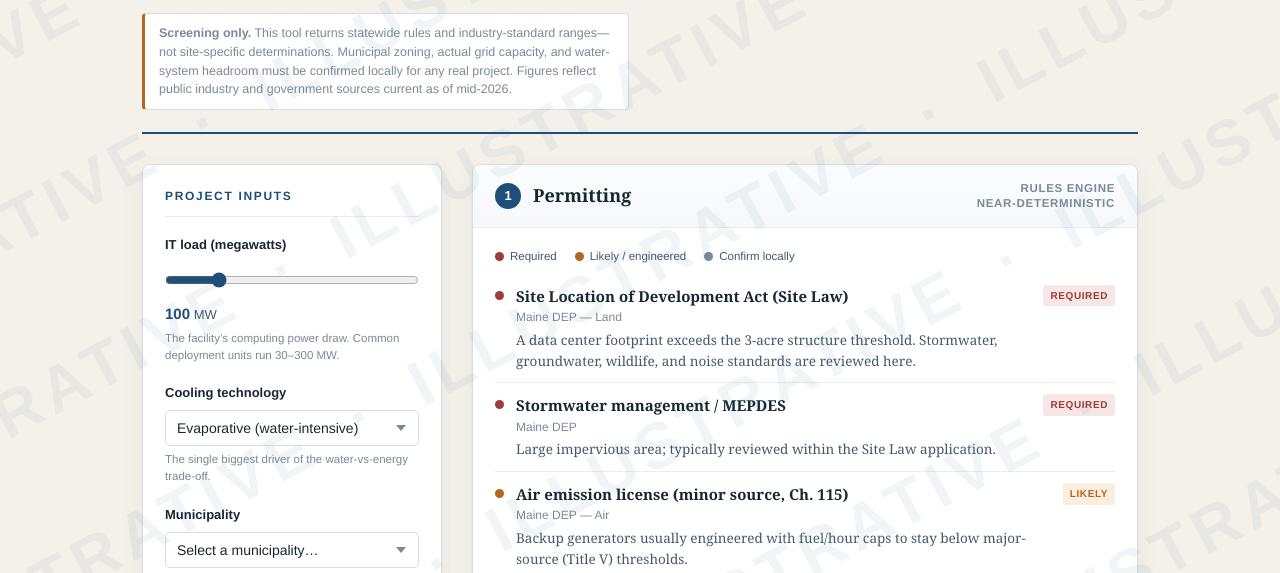
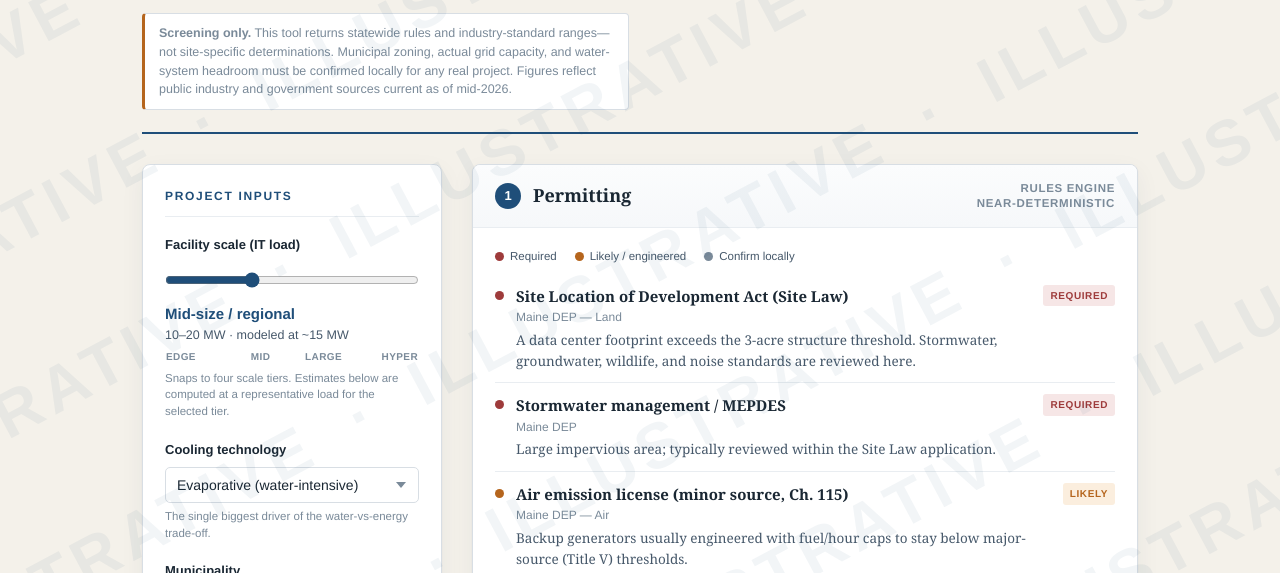
Before and after one commit to dmatz92/data_center_Maine_tool, a plain HTML site: page index.html in a window 1280 px wide. Shown: the part 227-800 px from the top of the page. Drawn offline with Linux system fonts and the light colour scheme.

Commit message:
Update index.html

```diff
--- a/index.html
+++ b/index.html
@@ -100,7 +100,16 @@
     color: var(--ink-soft); margin-top: 7px;
   }
   .mw-display b { color: var(--navy); font-size: 15px; }
+  .mw-display span { font-family:'Helvetica Neue',Arial,sans-serif; font-size: 12.5px; color: var(--ink-soft); }
   input[type=range] { width: 100%; margin-top: 10px; accent-color: var(--navy); }
+  .ticks {
+    display: flex; justify-content: space-between; margin-top: 4px; padding: 0 1px;
+    font-family: 'Helvetica Neue', Arial, sans-serif; font-size: 10px;
+    letter-spacing: .04em; text-transform: uppercase; color: var(--ink-faint); font-weight: 600;
+  }
+  .ticks span { flex: 1; text-align: center; }
+  .ticks span:first-child { text-align: left; }
+  .ticks span:last-child { text-align: right; }
 
   /* Results */
   .results { min-width: 0; }
@@ -262,10 +271,13 @@
     <aside class="panel">
       <h2>Project Inputs</h2>
       <div class="field">
-        <label for="mw">IT load (megawatts)</label>
-        <input type="range" id="mw" min="5" max="500" step="5" value="100">
-        <div class="mw-display"><b id="mwval">100</b> MW</div>
-        <div class="hint">The facility&rsquo;s computing power draw. Common deployment units run 30&ndash;300 MW.</div>
+        <label for="mw">Facility scale (IT load)</label>
+        <input type="range" id="mw" min="0" max="3" step="1" value="1">
+        <div class="mw-display"><b id="mwtier">Mid-size / regional</b><br><span id="mwrange">10&ndash;20 MW</span></div>
+        <div class="ticks" aria-hidden="true">
+          <span>Edge</span><span>Mid</span><span>Large</span><span>Hyper</span>
+        </div>
+        <div class="hint">Snaps to four scale tiers. Estimates below are computed at a representative load for the selected tier.</div>
       </div>
       <div class="field">
         <label for="cooling">Cooling technology</label>
@@ -431,6 +443,13 @@
   });
 
   // ---- assumptions ----
+  // Scale tiers: slider index -> representative MW + metadata
+  var TIERS = [
+    { key:"edge",  name:"Edge / small enterprise", range:"1\u20139 MW",    mw:5,   lo:1,   hi:9   },
+    { key:"mid",   name:"Mid-size / regional",      range:"10\u201320 MW",  mw:15,  lo:10,  hi:20  },
+    { key:"large", name:"Large",                    range:"21\u2013100 MW", mw:60,  lo:21,  hi:100 },
+    { key:"hyper", name:"Hyperscaler",              range:"100+ MW",        mw:250, lo:100, hi:400 }
+  ];
   var WUE = { evap:[1.8,1.9], closed:[0.2,0.5], air:[0.0,0.2] };       // L/kWh
   var PUE = { evap:[1.12,1.30], closed:[1.10,1.25], air:[1.20,1.45] }; // facility multiplier
   var COOL_LABEL = { evap:"evaporative", closed:"closed-loop liquid", air:"air-cooled" };
@@ -445,12 +464,15 @@
   function range(arr){ return arr[0] + "\u2013" + arr[1]; }
 
   function compute(){
-    var mw = +document.getElementById('mw').value;
+    var tierIdx = +document.getElementById('mw').value;
+    var tier = TIERS[tierIdx];
+    var mw = tier.mw; // representative MW for the selected tier
     var cool = document.getElementById('cooling').value;
     var muni = document.getElementById('muni').value;
     var type = document.getElementById('type').value;
     var gen = document.getElementById('gen').value;
-    document.getElementById('mwval').textContent = mw;
+    document.getElementById('mwtier').textContent = tier.name;
+    document.getElementById('mwrange').innerHTML = tier.range + " &middot; modeled at ~" + tier.mw + " MW";
 
     // ===== MODULE 1: PERMITS =====
     var permits = [];
@@ -531,10 +553,10 @@
     var gf = document.getElementById('gridflag'), gft = document.getElementById('gridflagtext');
     if (mw >= 70) {
       gf.className = "flag warn";
-      gft.innerHTML = "<b>Transmission-level load.</b> "+mw+" MW exceeds typical distribution capacity and will require transmission interconnection. Whether the local grid can absorb it \u2014 and upgrade cost \u2014 needs a site-specific ISO-NE study, not this screen.";
+      gft.innerHTML = "<b>Transmission-level load.</b> A "+tier.name.toLowerCase()+" facility ("+tier.range+") exceeds typical distribution capacity and will require transmission interconnection. Whether the local grid can absorb it \u2014 and upgrade cost \u2014 needs a site-specific ISO-NE study, not this screen.";
     } else {
       gf.className = "flag info";
-      gft.innerHTML = "<b>Interconnection study required.</b> At "+mw+" MW the connection may be distribution- or transmission-level depending on local capacity. Confirm with the serving utility and ISO-NE queue.";
+      gft.innerHTML = "<b>Interconnection study required.</b> A "+tier.name.toLowerCase()+" facility ("+tier.range+") may connect at distribution or transmission level depending on local capacity. Larger projects in this tier can cross into transmission-level review. Confirm with the serving utility and ISO-NE queue.";
     }
 
     // ===== MODULE 3: ECONOMIC =====
```
